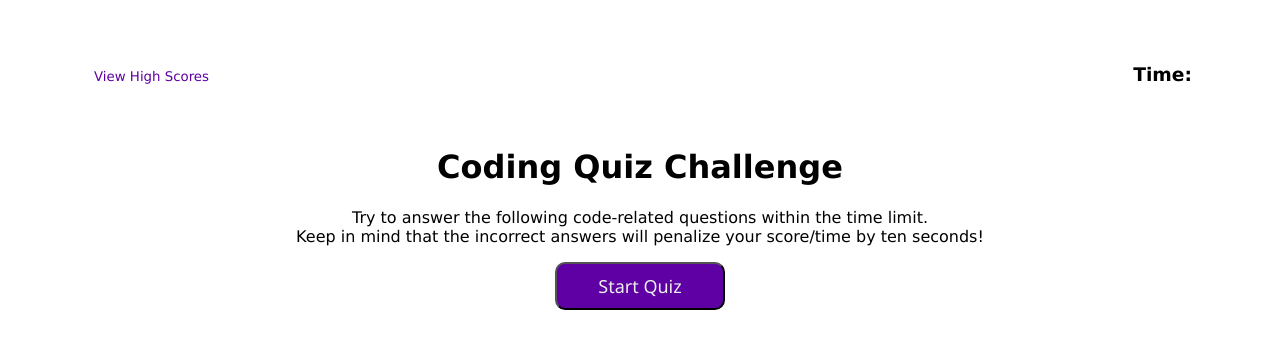
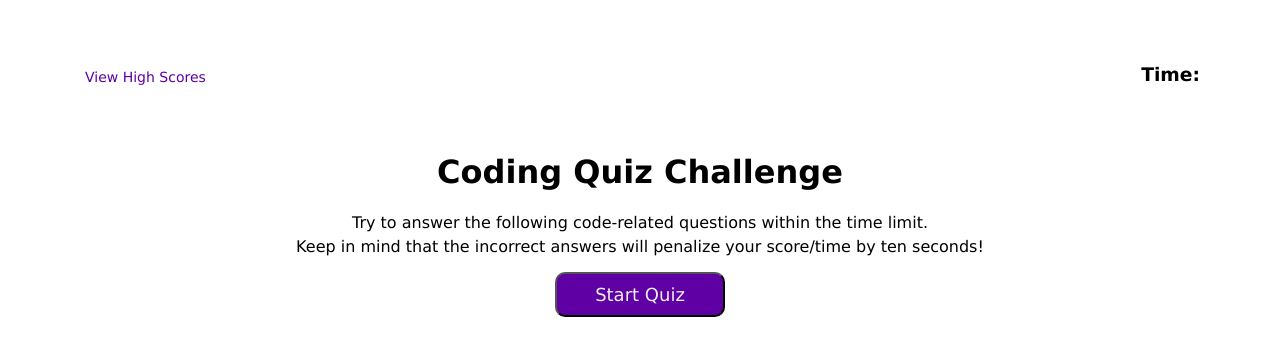
Before and after one commit to swaguespack/04-Challenge, a plain HTML site: page index.html in a window 1280 px wide. Drawn offline with Linux system fonts and the light colour scheme.

Commit message:
edited answer choice button style in css

```diff
--- a/style.css
+++ b/style.css
@@ -8,6 +8,24 @@ header{
     padding: 10px 80px;
     margin: 35px 0;
 }
+body{
+    display:flexbox;
+    text-align: center;
+    justify-content: center;
+    align-items: center;
+    margin: 0 auto;
+}
+body button{
+    background-color: #5E00A3;
+    border-radius: 10px;
+    color: #eeeeee;
+    text-align: left;
+    font-size: 14px;
+    padding: 5px;
+    width: 170px;
+    cursor: pointer;
+
+}
 h3 button{
     color: #5E00A3;
     background-color: transparent;
@@ -15,9 +33,14 @@ h3 button{
     outline: none;
     cursor: pointer;
 }
+br{
+    display:block;
+    content:"";
+    margin-top: 5px;
+}
+
 .startPage button{
     display: inline-block;
-    font-family:'Segoe UI', Taho, Geneva, Verdana, sans-serif;
     background-color: #5E00A3;
     border-radius: 10px;
     color: #eeeeee;
```
Also changed, not shown: index.html (+3 -0 lines).
